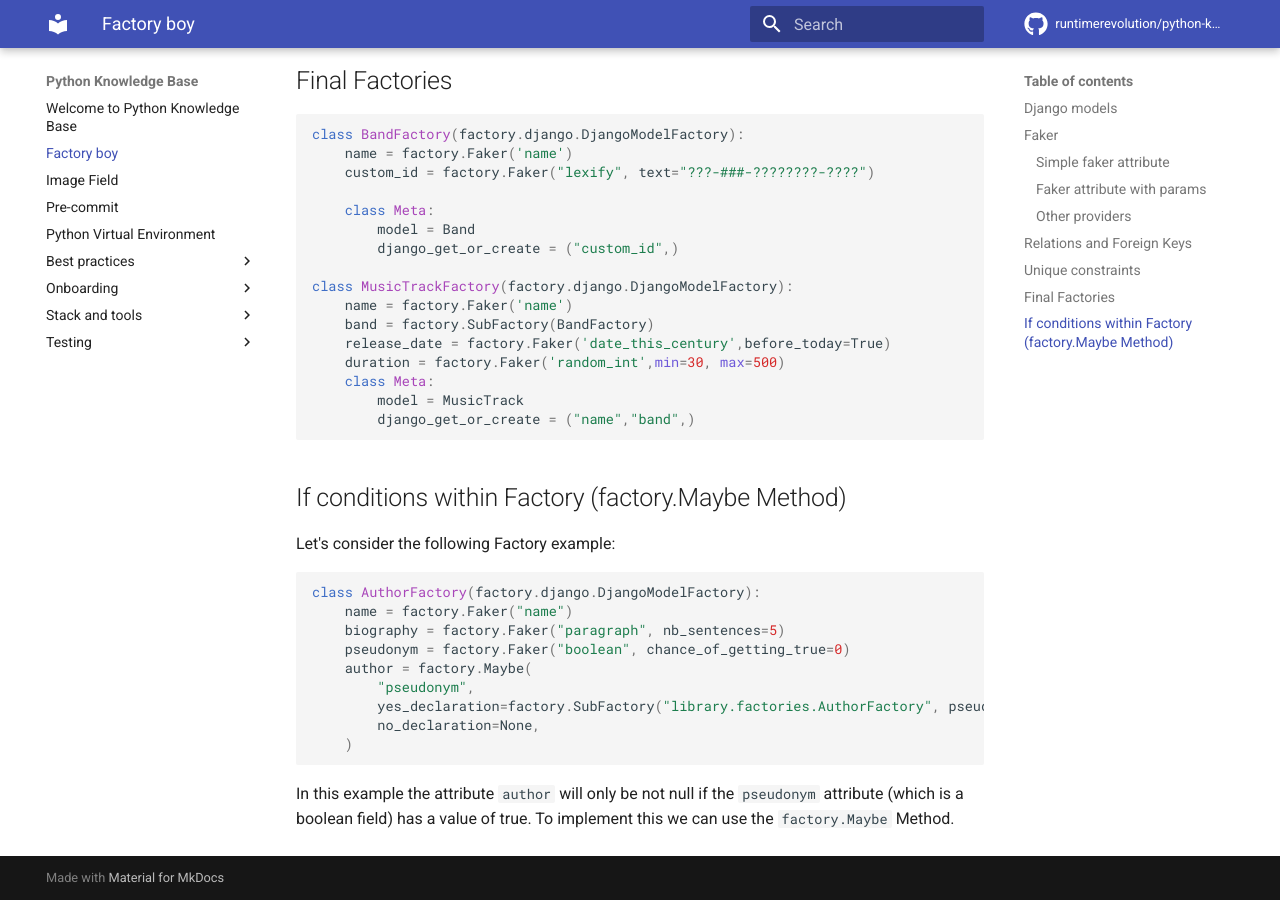
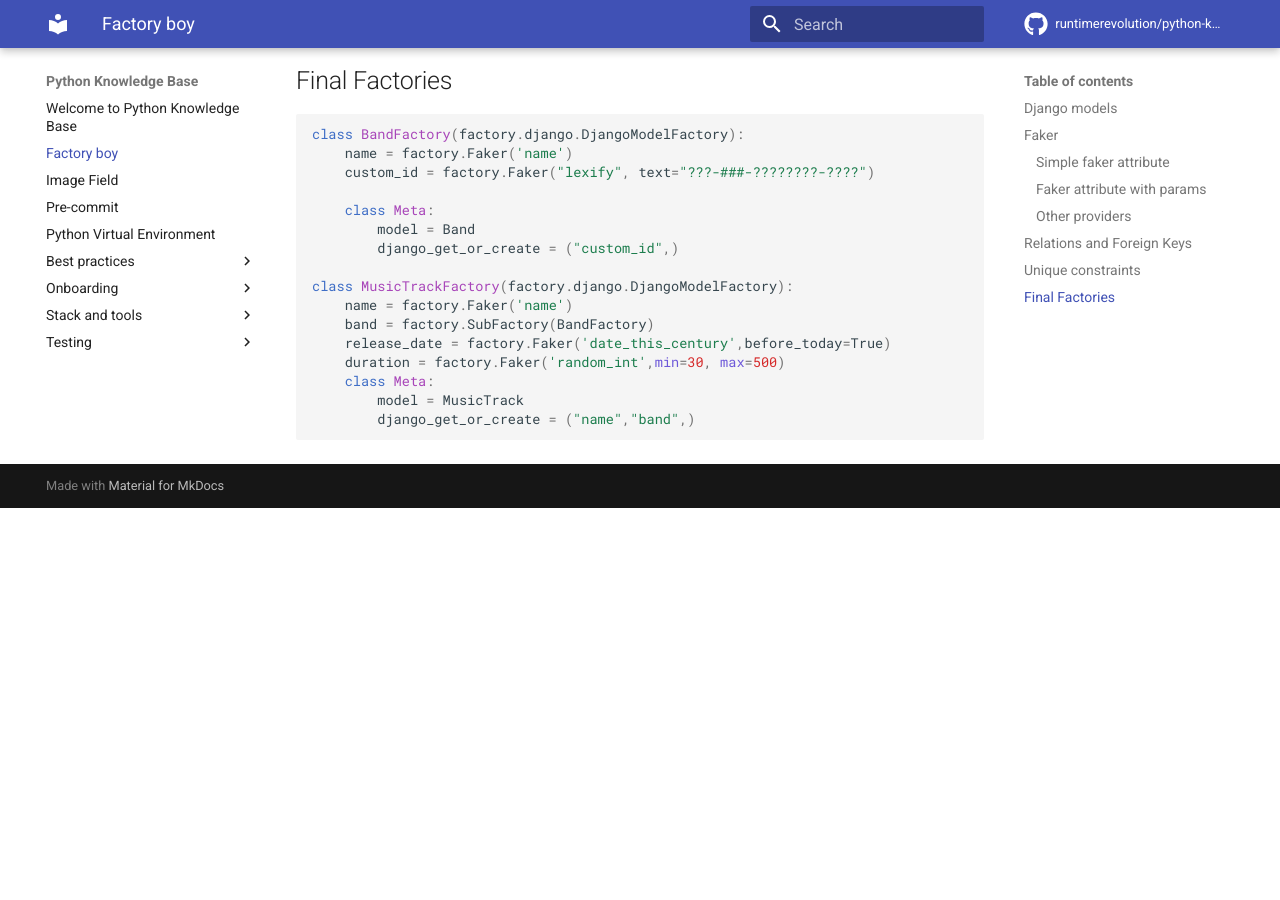
Before and after one commit to runtimerevolution/python-knowledge-base, an MkDocs documentation site: the page built from docs/factory_boy.md, in a window 1280 px wide and 900 px high, scrolled down 2708 px. Built offline with MkDocs 1.6.1 and Material for MkDocs 9.7.7, drawn with Linux system fonts in a browser that asks for light colours; emoji names are drawn with the system emoji font; comment, search, counter and statistics services are not loaded; after the commit the page ends 3216 px from its top, so only the background shows below that.

Commit message:
Factory Boy update previous branch removal

````diff
--- a/docs/factory_boy.md
+++ b/docs/factory_boy.md
@@ -137,22 +137,3 @@
         model = MusicTrack
         django_get_or_create = ("name","band",)
 ```
-
-## If conditions within Factory (factory.Maybe Method)
-
-Let's consider the following Factory example:
-
-```python
-class AuthorFactory(factory.django.DjangoModelFactory):
-    name = factory.Faker("name")
-    biography = factory.Faker("paragraph", nb_sentences=5)
-    pseudonym = factory.Faker("boolean", chance_of_getting_true=0)
-    author = factory.Maybe(
-        "pseudonym",
-        yes_declaration=factory.SubFactory("library.factories.AuthorFactory", pseudonym=False),
-        no_declaration=None,
-    )
-```
-
-In this example the attribute `author` will only be not null if the `pseudonym` attribute (which is a boolean field) has a value of true.
-To implement this we can use the `factory.Maybe` Method.
````
